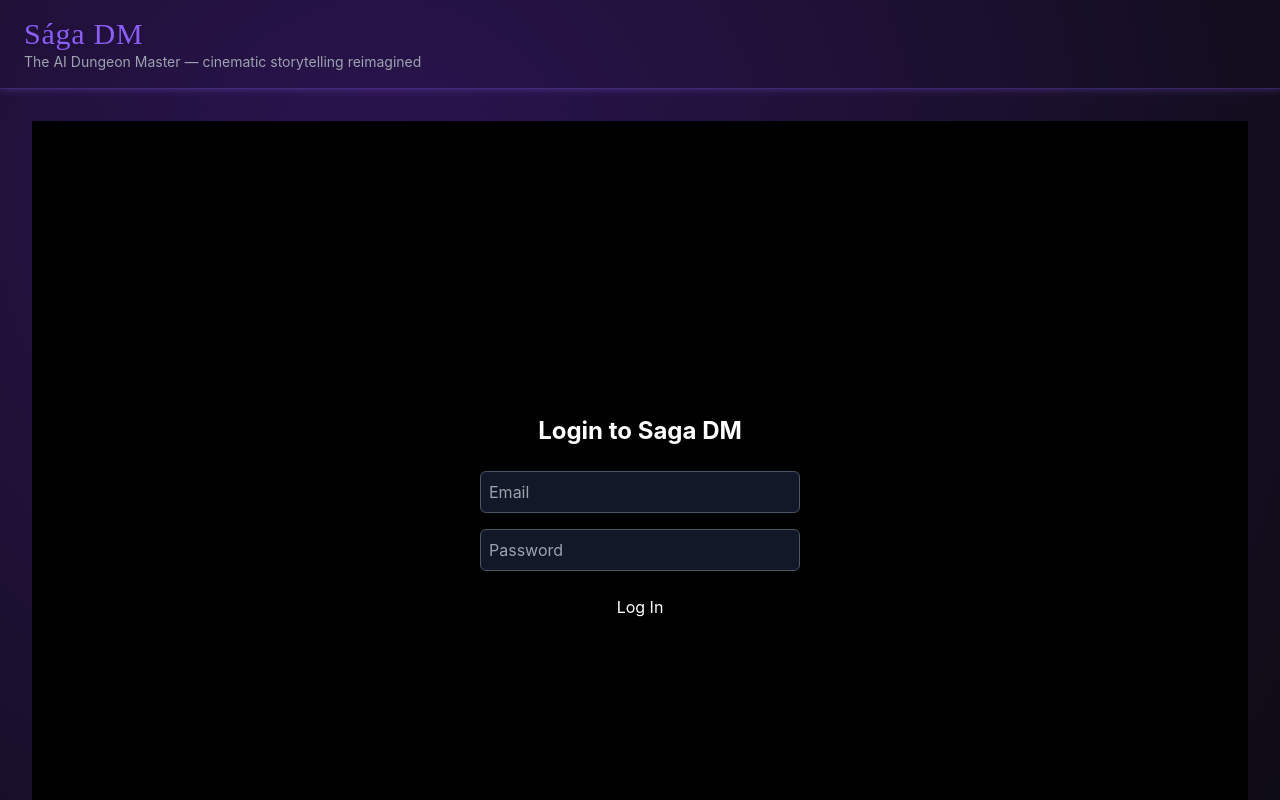
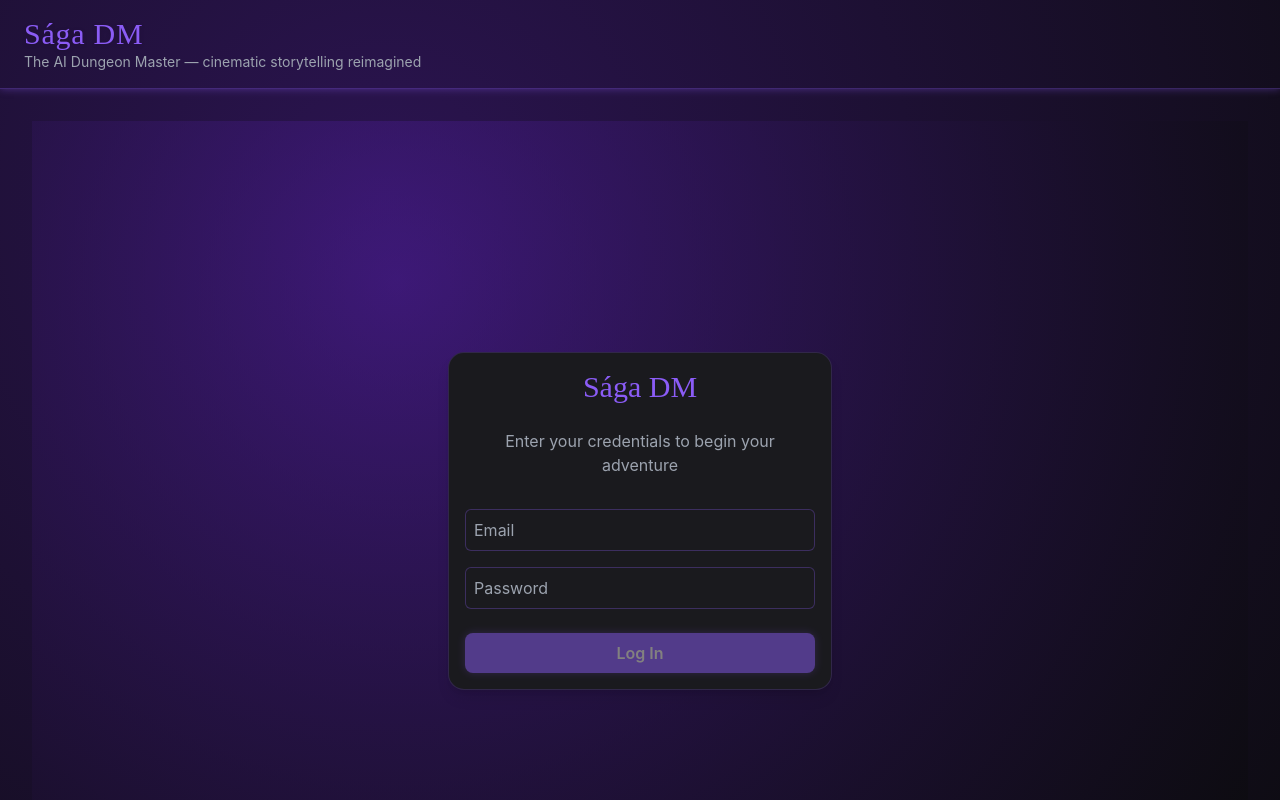
Before and after one commit to ShivKohli/saga-dm-webapp, a Next.js app: page / in a window 1280 px wide. Shown: the top 800 px of the page. Built offline with nearby package versions, Linux system fonts and the light colour scheme; no server answers.

Commit message:
Update page.tsx

```diff
--- a/app/page.tsx
+++ b/app/page.tsx
@@ -31,14 +31,38 @@ export default function LoginPage() {
   };
 
   return (
-    <main className="min-h-screen flex flex-col items-center justify-center bg-black text-white">
-      <form onSubmit={handleLogin} className="flex flex-col gap-4 w-80">
-        <h1 className="text-2xl font-bold mb-2 text-center">Login to Saga DM</h1>
+    <main className="min-h-screen flex items-center justify-center bg-saga-gradient text-saga-text font-ui">
+      <form
+        onSubmit={handleLogin}
+        className="
+          card-saga
+          flex flex-col gap-4
+          w-80 sm:w-96
+          p-6
+          shadow-glow
+          border border-saga-accent/30
+        "
+      >
+        <h1 className="text-3xl font-saga text-center text-saga-accent mb-2">
+          Sága DM
+        </h1>
+        <p className="text-center text-saga-subtext mb-4">
+          Enter your credentials to begin your adventure
+        </p>
 
         <input
           type="email"
           placeholder="Email"
-          className="rounded-md p-2 bg-gray-900 border border-gray-600"
+          className="
+            bg-saga-panel
+            border border-saga-accent/30
+            rounded-md
+            p-2
+            focus:border-saga-accent
+            focus:ring-1 focus:ring-saga-accent
+            outline-none
+            placeholder-saga-subtext
+          "
           value={email}
           onChange={(e) => setEmail(e.target.value)}
           required
@@ -47,17 +71,34 @@ export default function LoginPage() {
         <input
           type="password"
           placeholder="Password"
-          className="rounded-md p-2 bg-gray-900 border border-gray-600"
+          className="
+            bg-saga-panel
+            border border-saga-accent/30
+            rounded-md
+            p-2
+            focus:border-saga-accent
+            focus:ring-1 focus:ring-saga-accent
+            outline-none
+            placeholder-saga-subtext
+          "
           value={password}
           onChange={(e) => setPassword(e.target.value)}
           required
         />
 
-        {error && <p className="text-red-500 text-sm">{error}</p>}
+        {error && (
+          <p className="text-saga-danger text-sm text-center">{error}</p>
+        )}
 
         <button
           type="submit"
-          className="bg-saga.accent hover:bg-saga.accent/80 transition-colors text-white py-2 rounded-md"
+          disabled={!email || !password}
+          className="
+            btn-saga
+            mt-2
+            disabled:opacity-50 disabled:cursor-not-allowed
+            font-semibold
+          "
         >
           Log In
         </button>
```
